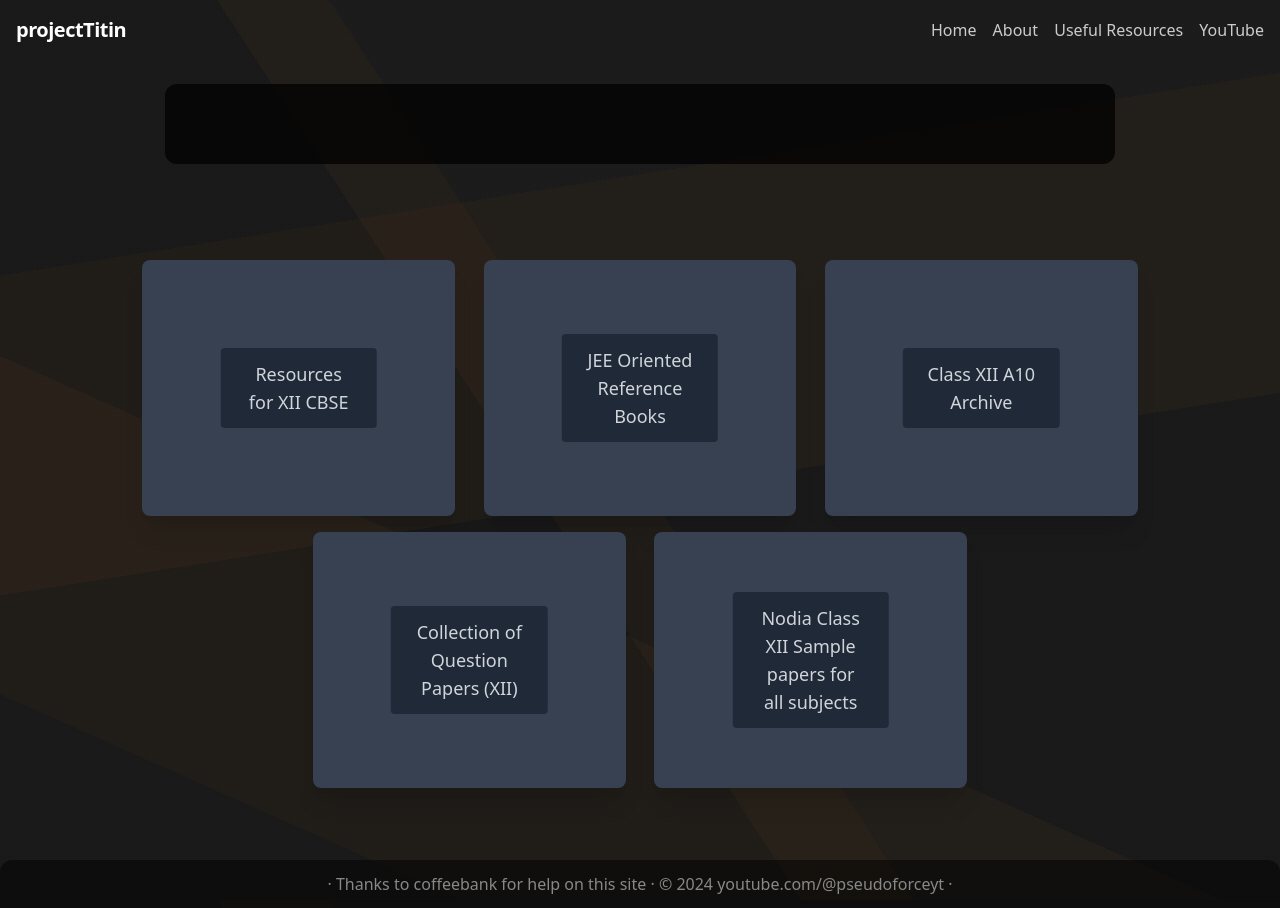
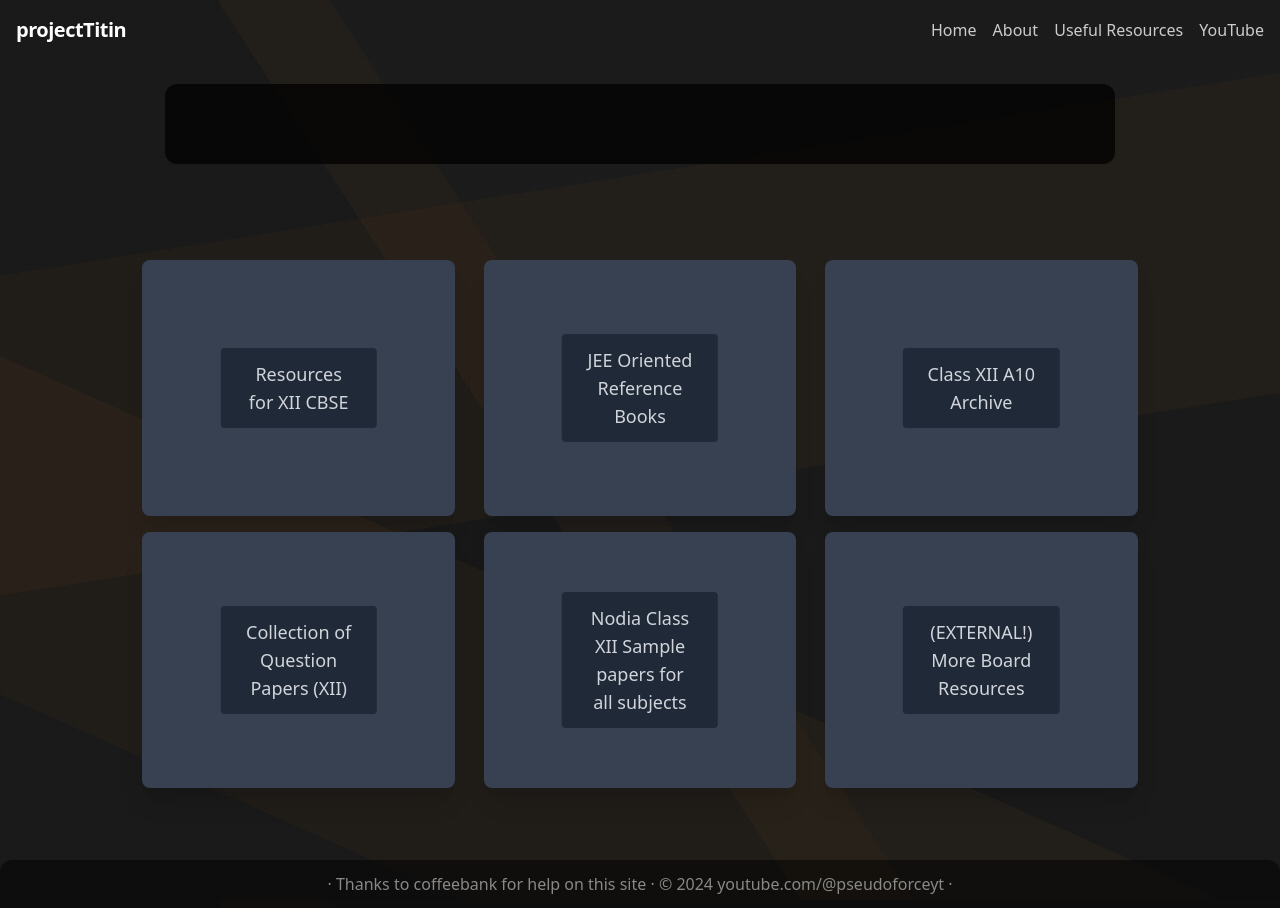
Before and after one commit to pseudoforceyt/projectTitin, a Jekyll site: the page built from useful.md, in a window 1280 px wide. Built offline with Jekyll 4.4.1, drawn with Linux system fonts in a browser that asks for light colours.

Commit message:
Update useful.md

```diff
--- a/useful.md
+++ b/useful.md
@@ -18,4 +18,6 @@ cellLinks:
     curl: https://pseudoforceyt.github.io/projectTitin/qpcollection
   - cname: Nodia Class XII Sample papers for all subjects
     curl: https://pseudoforceyt.github.io/projectTitin/sqp12
+  - cname: (EXTERNAL!) More Board Resources
+    curl: https://drive.google.com/drive/folders/13EGkJ-3ajEFlLgLvnU4pkoBFfM9bZg7v?usp=drive_link
 ---
```
